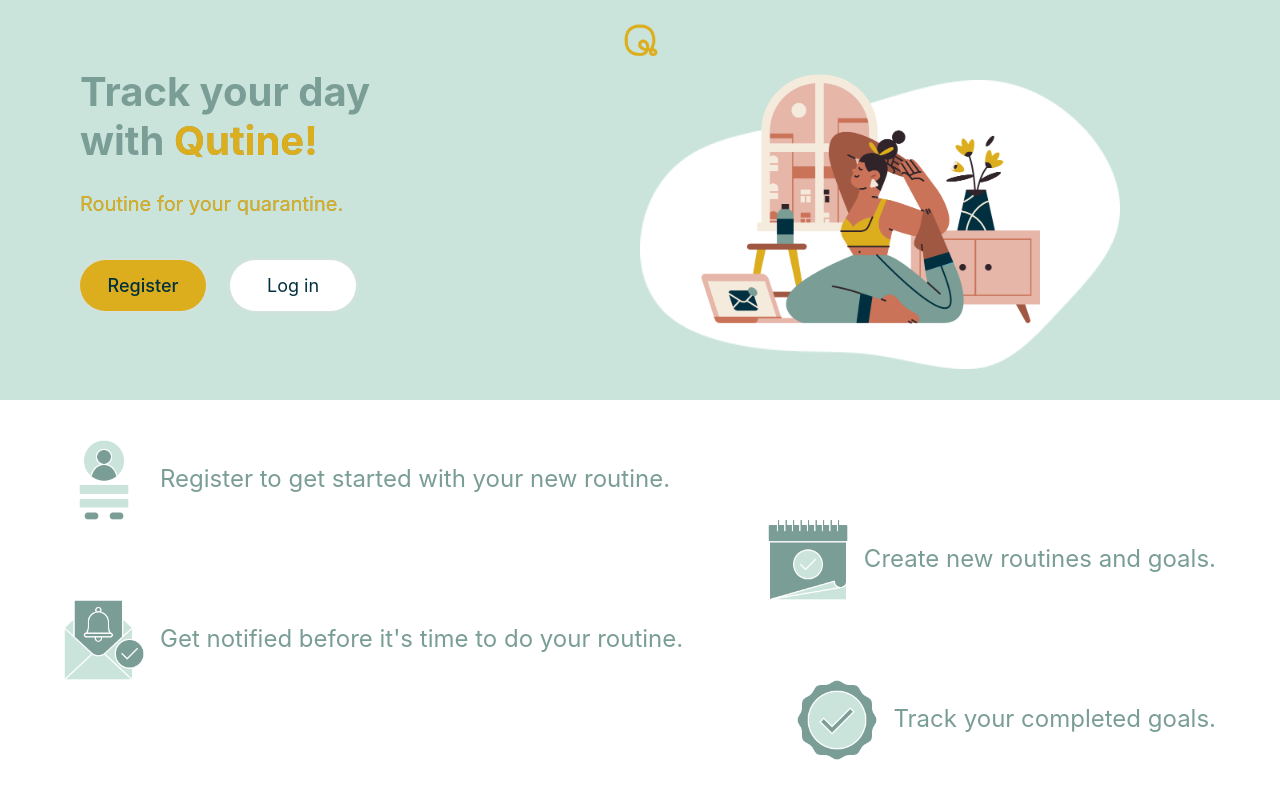
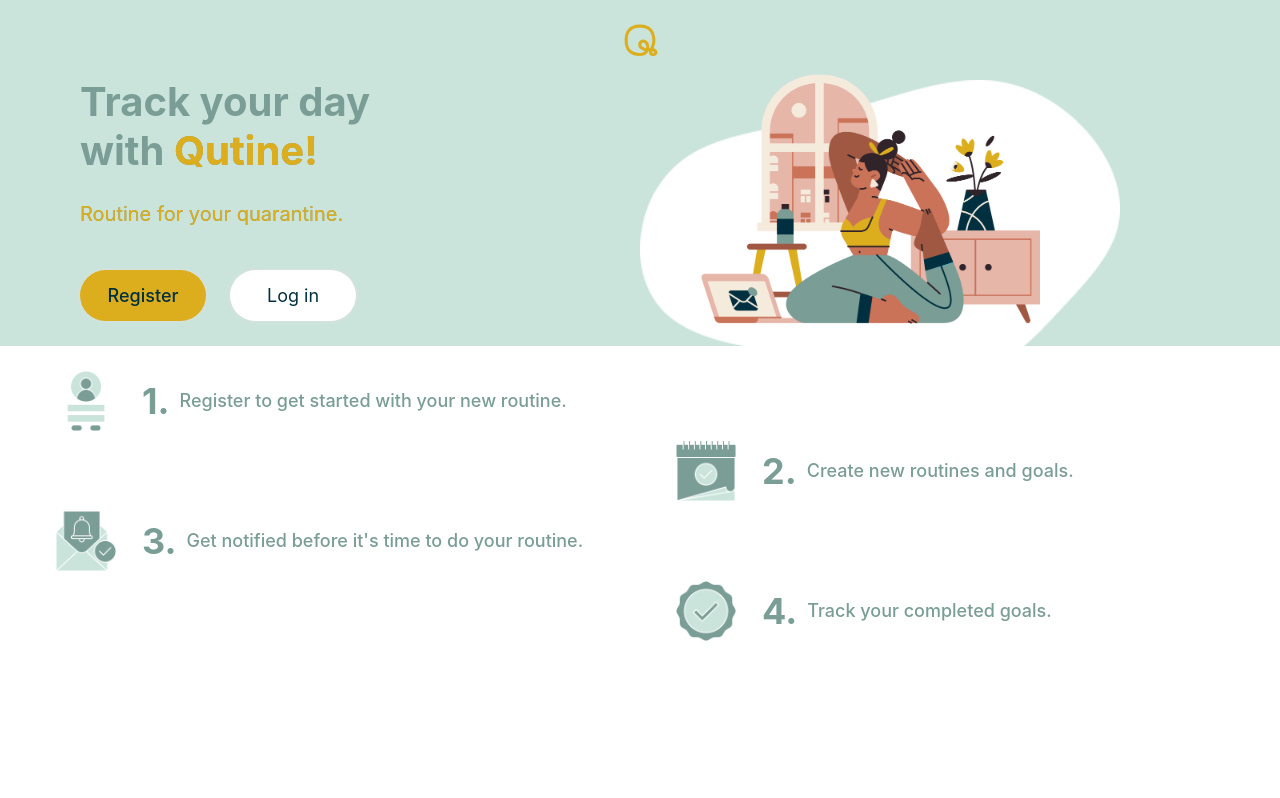
Before and after one commit to JJNR-DEV/qutine, a React (Create React App) app in the folder client/: page / in a window 1280 px wide. Built offline with nearby package versions, Linux system fonts and the light colour scheme.

Commit message:
UI changes to New Goals and Routines form and Landing page changes

```diff
--- a/client/src/actions/actionTypes.js
+++ b/client/src/actions/actionTypes.js
@@ -8,3 +8,4 @@ export const GET_USER_DAY_ROUTINES = 'GET_USER_DAY_ROUTINES';
 export const GET_USER_GOALS = 'GET_USER_GOALS';
 export const SHOW_SNACKBAR = 'SHOW_SNACKBAR';
 export const HIDE_SNACKBAR = 'HIDE_SNACKBAR';
+export const NEW_GOAL = 'NEW_GOAL';
--- a/client/src/api/goals.js
+++ b/client/src/api/goals.js
@@ -2,7 +2,7 @@ import axios from 'axios';
 
 export const createGoal = (goal) => axios.post('/goals/new-goal', goal)
   .then((res) => res.data)
-  .catch((err) => console.error(`${err.message}`));
+  .catch(err => err.response.data.message);
 
 export const allGoals = (email) => axios.get(`/goals/all-goals/?userEmail=${email}`)
   .then((res) => res.data)
--- a/client/src/components/dashboard/goals-desktop/GoalsDesktop.jsx
+++ b/client/src/components/dashboard/goals-desktop/GoalsDesktop.jsx
@@ -1,5 +1,5 @@
 import React, { useEffect, useState } from 'react';
-import { connect, useSelector } from 'react-redux';
+import { useSelector } from 'react-redux';
 import { getAllUserGoals } from '../../../actions/goals';
 import Goals from '../../goals/Goals';
 import Goal from './Goal';
--- a/client/src/components/goals/Goals.css
+++ b/client/src/components/goals/Goals.css
@@ -51,7 +51,7 @@
 .newGoalDetails {
   text-align: left;
   width: 100%;
-  padding-top: 20px;
+  padding-top: 25px;
 }
 
 .newGoalDetails label {
@@ -63,9 +63,9 @@
 .addGoal > form input,
 .addGoal #goalCategory,
 .submitGoal {
-  margin: 5px auto;
-  width: 90%;
-  padding: 0 20px 10px;
+  margin: 5px 20px;
+  width: 89%;
+  padding: 0 0 5px;
   background-color: white;
   border-top: none;
   border-right: none;
--- a/client/src/components/landingPage/LandingPage.css
+++ b/client/src/components/landingPage/LandingPage.css
@@ -1,8 +1,14 @@
 .landingPage {
-  background: rgb(255, 255, 255);
-  background: linear-gradient(0deg, rgba(255, 255, 255, 1) 50%, rgba(202, 228, 219, 1) 50%);
+  /*background: rgb(255, 255, 255);
+  background: linear-gradient(0deg, rgba(255, 255, 255, 1) 50%, rgba(202, 228, 219, 1) 50%);*/
   min-height: 100vh;
   overflow: hidden;
+}
+
+.primary {
+  background-color: #cae4db;
+  min-height: 300px;
+  padding: 10px 0 25px;
 }
 
 .welcomeMessage > h1 {
@@ -104,42 +110,55 @@
 .landingTutorial {
   color: #7A9D96;
   font-size: x-large;
+  grid-template-columns: 50% 50%;
+  grid-template-rows: repeat(4, 70px);
+  grid-template-areas:
+    "row-1-left row-1-right"
+    "row-2-left row-2-right"
+    "row-3-left row-3-right"
+    "row-4-left row-4-right";
+  display: grid;
+  padding: 20px
 }
 
 .landingTutorial > div > img {
-  padding: 0vh 2vh 2vh 0vh;
-  width: 10vh;
-  height: auto;
+  padding: 0vh 2vh;
+  max-width: 60px;
+  max-height: 60px;
+}
+
+.grid-steps {
+  display: flex;
+  flex-direction: row;
+  padding: 5px 20px;
+  align-items: center;
+  text-align: left;
+}
+
+.grid-steps p {
+  font-size: 18px;
+  font-weight: 500;
 }
 
 .signupIcon {
-  top: 55%;
-  left: 5%;
-  display: flex;
-  position: absolute;
-  flex-direction: row;
+  grid-area: row-1-left;
 }
 
 .calendarIcon {
-  top: 65%;
-  right: 5%;
-  display: flex;
-  position: absolute;
-  flex-direction: row;
+  grid-area: row-2-right;
 }
 
 .notificationIcon {
-  top: 75%;
-  left: 5%;
-  display: flex;
-  position: absolute;
-  flex-direction: row;
+  grid-area: row-3-left;
 }
 
 .checkedIcon {
-  top: 85%;
-  right: 5%;
-  display: flex;
-  position: absolute;
-  flex-direction: row;
+  grid-area: row-4-right;
 }
+
+.signupIcon h2,
+.calendarIcon h2,
+.notificationIcon h2,
+.checkedIcon h2 {
+  padding: 0 10px;
+}
--- a/client/src/components/landingPage/LandingPage.jsx
+++ b/client/src/components/landingPage/LandingPage.jsx
@@ -20,6 +20,7 @@ const LandingPage = () => {
 
   return (
     <div className="landingPage">
+      <div class="primary">
         <div className="welcomeMessage">
           <h1>Track your day with <span className="qutine">Qutine!</span></h1>
           <p>Routine for your quarantine.</p>
@@ -32,24 +33,32 @@ const LandingPage = () => {
           <img className='blob' src={blob}/>
           <img className='pic' src={pic}/>
         </div>
+      </div>
+
       <div className="landingTutorial">
-        <div className="signupIcon">
+        <div className="signupIcon grid-steps">
           <img src={signupIcon}/>
+          <h2>1.</h2>
           <p>Register to get started with your new routine.</p>
         </div>
-        <div className="calendarIcon">
+        <div className="calendarIcon grid-steps">
           <img src={calendarIcon}/>
+          <h2>2.</h2>
           <p>Create new routines and goals.</p>
         </div>
-        <div className="notificationIcon">
+        <div className="notificationIcon grid-steps">
           <img src={notificationIcon}/>
+          <h2>3.</h2>
           <p>Get notified before it's time to do your routine.</p>
         </div>
-        <div className="checkedIcon">
+        <div className="checkedIcon grid-steps">
           <img src={checkedIcon}/>
+          <h2>4.</h2>
           <p>Track your completed goals.</p>
         </div>
       </div>
+
+
     </div>
   );
 };
--- a/client/src/components/routine/Routine.css
+++ b/client/src/components/routine/Routine.css
@@ -102,16 +102,14 @@
 .addRoutine > form input,
 .addRoutine #routineCategory,
 .submitRoutine {
-  margin: 5px auto;
-  width: 90%;
-  padding: 0 20px 10px;
+  margin: 5px 20px;
+  width: 89%;
+  padding: 0 0 5px;
   background-color: white;
   border-top: none;
   border-right: none;
   border-left: none;
   border-bottom: 1px solid #6D6D6D;
-  /* border-radius: 20em; */
-  /* box-shadow: 0 0 4px 0 #afafaf; */
   color: #00303F;
 }
 
```
Also changed, not shown: client/src/actions/goals.js (line endings or trailing spaces). Lines whose indentation alone changed are shown as unchanged.
